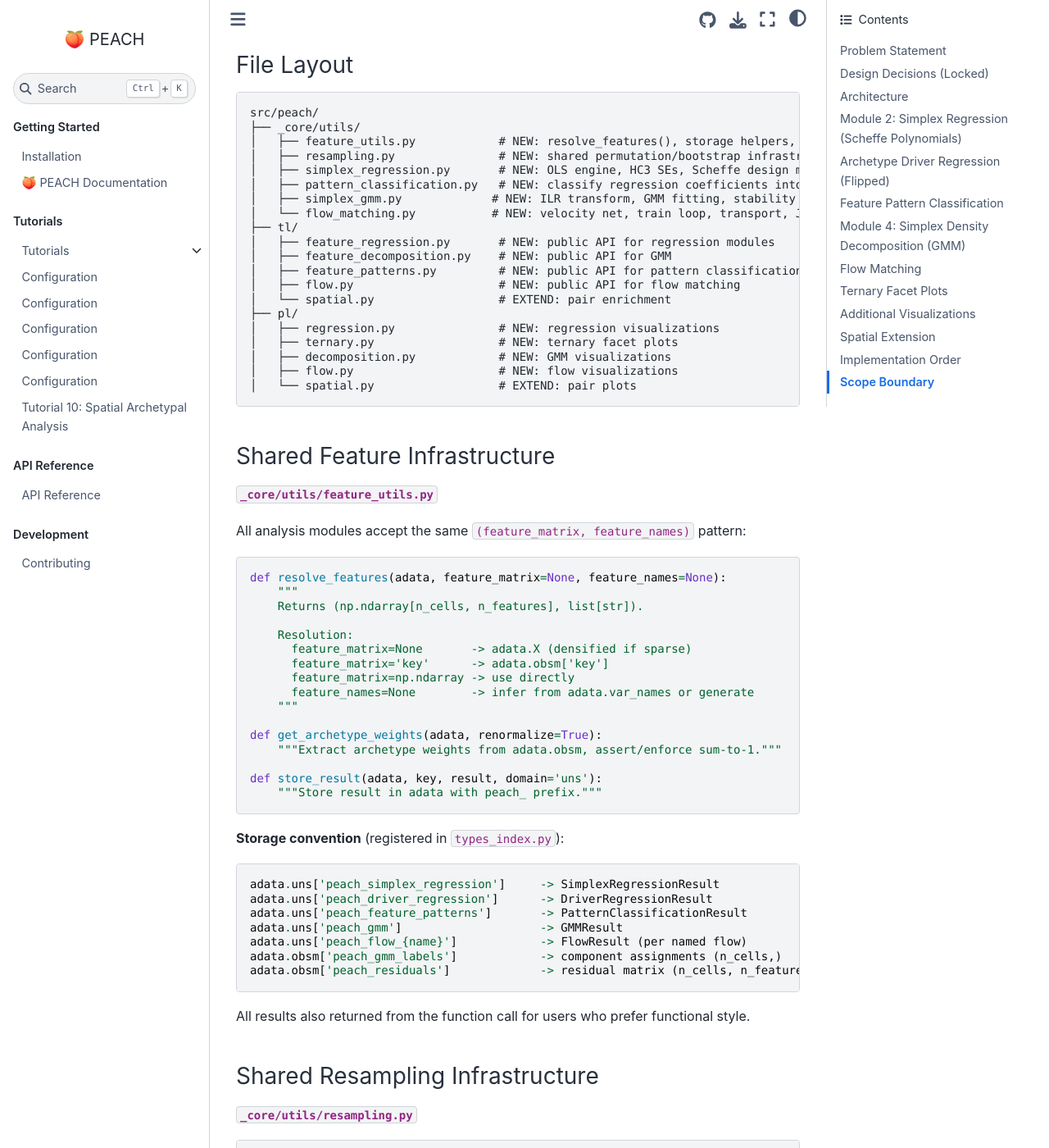
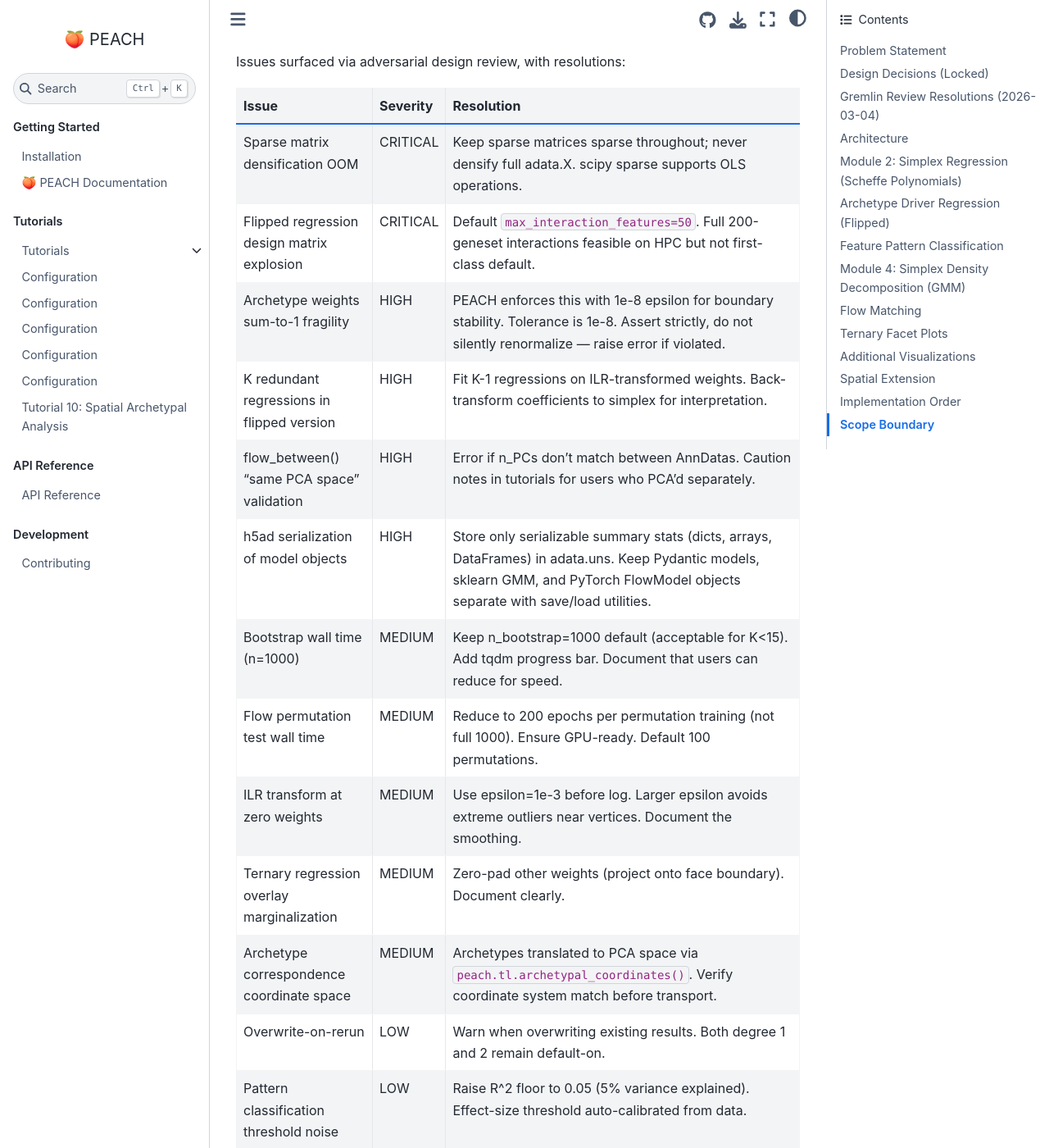
Before and after one commit to xhonkala/PEACH, a Sphinx documentation site: the page built from docs/plans/2026-03-04-v050-continuous-characterization-design.md, in a window 1280 px wide and 1400 px high, scrolled down 2275 px. Shown: the whole window at 82% size. Built offline with Sphinx 7.4.7 and the Sphinx Book theme 1.1.4, drawn with Linux system fonts in a browser that asks for light colours; pages that are not in the unit, such as notebooks, are missing from menus; some of the changed text lies outside the part shown.

Commit message:
Harden v0.5.0 design doc with gremlin review resolutions
13 issues addressed: sparse matrix handling (keep sparse, never densify),
flipped regression safeguards (max_interaction_features=50), strict weight
validation (1e-8 tolerance, no silent renormalization), ILR-based K-1
regressions for flipped version, h5ad serialization safety (model objects
stored separately), flow permutation reduced to 200 epochs, GMM ILR
epsilon=1e-3, pattern classification R^2 floor raised to 5%.

````diff
--- a/docs/plans/2026-03-04-v050-continuous-characterization-design.md
+++ b/docs/plans/2026-03-04-v050-continuous-characterization-design.md
@@ -1,6 +1,6 @@
 # PEACH v0.5.0 Design: Continuous Archetype Characterization + Cross-Condition Flow Matching
 
-**Status**: Design approved 2026-03-04
+**Status**: Design approved 2026-03-04, hardened via gremlin review 2026-03-04
 **Branch from**: `main` (commit 90e98ba)
 **Scope**: Simplex regression, pattern classification, flipped regression, GMM decomposition, flow matching, ternary visualization, spatial pair enrichment
 
@@ -40,6 +40,28 @@ v0.5.0 replaces this with:
 
 ---
 
+## Gremlin Review Resolutions (2026-03-04)
+
+Issues surfaced via adversarial design review, with resolutions:
+
+| Issue | Severity | Resolution |
+|-------|----------|------------|
+| Sparse matrix densification OOM | CRITICAL | Keep sparse matrices sparse throughout; never densify full adata.X. scipy sparse supports OLS operations. |
+| Flipped regression design matrix explosion | CRITICAL | Default `max_interaction_features=50`. Full 200-geneset interactions feasible on HPC but not first-class default. |
+| Archetype weights sum-to-1 fragility | HIGH | PEACH enforces this with 1e-8 epsilon for boundary stability. Tolerance is 1e-8. Assert strictly, do not silently renormalize — raise error if violated. |
+| K redundant regressions in flipped version | HIGH | Fit K-1 regressions on ILR-transformed weights. Back-transform coefficients to simplex for interpretation. |
+| flow_between() "same PCA space" validation | HIGH | Error if n_PCs don't match between AnnDatas. Caution notes in tutorials for users who PCA'd separately. |
+| h5ad serialization of model objects | HIGH | Store only serializable summary stats (dicts, arrays, DataFrames) in adata.uns. Keep Pydantic models, sklearn GMM, and PyTorch FlowModel objects separate with save/load utilities. |
+| Bootstrap wall time (n=1000) | MEDIUM | Keep n_bootstrap=1000 default (acceptable for K<15). Add tqdm progress bar. Document that users can reduce for speed. |
+| Flow permutation test wall time | MEDIUM | Reduce to 200 epochs per permutation training (not full 1000). Ensure GPU-ready. Default 100 permutations. |
+| ILR transform at zero weights | MEDIUM | Use epsilon=1e-3 before log. Larger epsilon avoids extreme outliers near vertices. Document the smoothing. |
+| Ternary regression overlay marginalization | MEDIUM | Zero-pad other weights (project onto face boundary). Document clearly. |
+| Archetype correspondence coordinate space | MEDIUM | Archetypes translated to PCA space via `peach.tl.archetypal_coordinates()`. Verify coordinate system match before transport. |
+| Overwrite-on-rerun | LOW | Warn when overwriting existing results. Both degree 1 and 2 remain default-on. |
+| Pattern classification threshold noise | LOW | Raise R^2 floor to 0.05 (5% variance explained). Effect-size threshold auto-calibrated from data. |
+
+---
+
 ## Architecture
 
 ### File Layout
@@ -76,35 +98,46 @@ All analysis modules accept the same `(feature_matrix, feature_names)` pattern:
 ```python
 def resolve_features(adata, feature_matrix=None, feature_names=None):
     """
-    Returns (np.ndarray[n_cells, n_features], list[str]).
+    Returns (matrix[n_cells, n_features], list[str]).
+    Matrix may be sparse (scipy.sparse) or dense (np.ndarray).
 
     Resolution:
-      feature_matrix=None       -> adata.X (densified if sparse)
+      feature_matrix=None       -> adata.X (kept sparse if sparse; never densified)
       feature_matrix='key'      -> adata.obsm['key']
       feature_matrix=np.ndarray -> use directly
       feature_names=None        -> infer from adata.var_names or generate
+
+    Downstream consumers must handle both sparse and dense inputs.
     """
 
-def get_archetype_weights(adata, renormalize=True):
-    """Extract archetype weights from adata.obsm, assert/enforce sum-to-1."""
+def get_archetype_weights(adata):
+    """Extract archetype weights from adata.obsm.
+    Assert sum-to-1 within 1e-8 tolerance (PEACH's boundary epsilon).
+    Raises ValueError if violated — never silently renormalizes."""
 
 def store_result(adata, key, result, domain='uns'):
-    """Store result in adata with peach_ prefix."""
+    """Store serializable summary in adata with peach_ prefix.
+    Warns (logging.warning) if overwriting existing results at the same key."""
 ```
 
 **Storage convention** (registered in `types_index.py`):
 
 ```
-adata.uns['peach_simplex_regression']     -> SimplexRegressionResult
-adata.uns['peach_driver_regression']      -> DriverRegressionResult
-adata.uns['peach_feature_patterns']       -> PatternClassificationResult
-adata.uns['peach_gmm']                    -> GMMResult
-adata.uns['peach_flow_{name}']            -> FlowResult (per named flow)
+adata.uns['peach_simplex_regression']     -> dict (serializable summary stats only)
+adata.uns['peach_driver_regression']      -> dict (serializable summary stats only)
+adata.uns['peach_feature_patterns']       -> dict (serializable summary stats only)
+adata.uns['peach_gmm']                    -> dict (serializable summary stats only)
+adata.uns['peach_flow_{name}']            -> dict (serializable summary stats only)
 adata.obsm['peach_gmm_labels']            -> component assignments (n_cells,)
 adata.obsm['peach_residuals']             -> residual matrix (n_cells, n_features)
 ```
 
-All results also returned from the function call for users who prefer functional style.
+**Serialization rule**: Only plain dicts, numpy arrays, and DataFrames go into adata.uns/obsm
+(h5ad-safe). Pydantic result objects, sklearn GMM models, and PyTorch FlowModel objects are
+returned from the function call and can be saved separately via `peach.io.save_model()` /
+`peach.io.load_model()` utilities. This prevents silent data loss on `adata.write()`.
+
+All results also returned from the function call as rich typed objects for users who prefer functional style.
 
 ### Shared Resampling Infrastructure
 
@@ -162,7 +195,7 @@ H_diag = np.sum((W @ WtW_inv) * W, axis=1)  # [n], O(np^2)
 # HC3: Var(beta) = (WtW)^-1 (Sigma_i w_i w_i^T * e_i^2 / (1 - h_ii)^2) (WtW)^-1
 ```
 
-**No-intercept assertion**: Assert `abs(weights.sum(axis=1) - 1.0).max() < 1e-6` or renormalize.
+**No-intercept assertion**: Assert `abs(weights.sum(axis=1) - 1.0).max() < 1e-8`. Raise ValueError if violated — PEACH enforces sum-to-1 with 1e-8 boundary epsilon, so any larger deviation indicates a bug upstream.
 
 **Multiple testing**: Global FDR (Benjamini-Hochberg) across all genes for the F-test. Per-gene FDR for coefficient-level t-tests.
 
@@ -171,7 +204,7 @@ H_diag = np.sum((W @ WtW_inv) * W, axis=1)  # [n], O(np^2)
 | Method | Default | Purpose |
 |--------|---------|---------|
 | HC3 SEs | On | Analytic coefficient uncertainty, heteroscedasticity-robust |
-| Bootstrap CIs | On (`n_bootstrap=1000`) | 95% CIs on each beta_k and beta_{jk} |
+| Bootstrap CIs | On (`n_bootstrap=1000`, with tqdm progress bar) | 95% CIs on each beta_k and beta_{jk}. Reduce n_bootstrap for speed if needed. |
 | Permutation test | Off (`permutation_test=False`) | Null distribution of R^2 for model significance |
 
 ### Public API
@@ -225,19 +258,21 @@ Standard simplex regression: weights predict features.
 Flipped: features predict weights.
 
 ```
-E[w_k] = alpha_k + Sigma_g gamma_kg * GS_g + Sigma_{g<h} gamma_k,gh * GS_g * GS_h
+E[ILR(w)_m] = alpha_m + Sigma_g gamma_mg * GS_g + Sigma_{g<h} gamma_m,gh * GS_g * GS_h
 ```
 
-- gamma_kg = how much geneset g contributes to archetype k membership
-- gamma_k,gh = joint effect of genesets g and h on archetype k (interaction driving specialization)
+- Fit K-1 regressions on ILR-transformed archetype weights (avoids redundancy from sum-to-1 constraint)
+- gamma_mg = how much geneset g contributes to ILR component m
+- gamma_m,gh = joint effect of genesets g and h on ILR component m
 - Intercept required (geneset scores are not compositional)
-- K separate OLS regressions (one per archetype weight)
+- Coefficients back-transformed to simplex space for biological interpretation:
+  gamma_kg (per-archetype) recovered via inverse ILR of the coefficient matrix
 
 ### Design Matrix Scaling
 
-With G genesets, the interaction design matrix has G-choose-2 columns. For G=50 pathways, that's 1,225 interaction terms — manageable. For G=200, it's 19,900 — still feasible for OLS but getting large. For G=2000+, interaction terms become impractical.
+With G genesets, the interaction design matrix has G-choose-2 columns. For G=50 pathways, that's 1,225 interaction terms — manageable. For G>50, the design matrix grows rapidly.
 
-**Safeguard**: If n_interactions > 5000, warn and suggest pre-filtering genesets or disabling interactions. The function should not silently build a 100k-column design matrix.
+**Safeguard**: Default `max_interaction_features=50`. Error if n_features exceeds this for degree=2. Full 200-geneset interactions are feasible in HPC contexts but not the default path — users must explicitly raise the limit.
 
 ### Public API
 
@@ -249,7 +284,7 @@ pc.tl.archetype_driver_regression(
     max_degree=2,               # 1 = main effects only, 2 = with interactions
     n_bootstrap=1000,
     robust_se=True,
-    max_interaction_features=200,  # safeguard: error if n_features exceeds this for degree=2
+    max_interaction_features=50,   # safeguard: error if n_features exceeds this for degree=2; raise for HPC
     copy=False,
 )
 # Returns: DriverRegressionResult (stored in adata.uns['peach_driver_regression'])
@@ -257,12 +292,14 @@ pc.tl.archetype_driver_regression(
 
 ### Key Outputs (DriverRegressionResult)
 
-Per archetype:
-- `main_coefficients`: [K x n_features] — gamma_kg values
-- `interaction_coefficients`: [K x n_features-choose-2] — gamma_k,gh values
-- `main_pvalues`, `interaction_pvalues`: significance
-- `main_ci_lower`, `main_ci_upper`: bootstrap CIs
-- `r_squared`: per-archetype R^2 (how well genesets explain this archetype's weight)
+Per ILR component (K-1 regressions) + back-transformed to per-archetype:
+- `main_coefficients_ilr`: [(K-1) x n_features] — raw ILR-space coefficients
+- `main_coefficients`: [K x n_features] — back-transformed to simplex (gamma_kg per archetype)
+- `interaction_coefficients_ilr`: [(K-1) x n_features-choose-2]
+- `interaction_coefficients`: [K x n_features-choose-2] — back-transformed
+- `main_pvalues`, `interaction_pvalues`: significance (computed in ILR space)
+- `main_ci_lower`, `main_ci_upper`: bootstrap CIs (back-transformed)
+- `r_squared`: per-ILR-component R^2 (K-1 values)
 
 ---
 
@@ -287,7 +324,7 @@ Interpretation layer on simplex regression coefficients. No new statistical test
 ### Classification Logic
 
 Rule-based on coefficient magnitudes, significance, and R^2 thresholds:
-1. If R^2 < threshold (default 0.01) -> flat
+1. If R^2 < threshold (default 0.05) -> flat
 2. If max(beta_k) - min(beta_k) < effect_threshold AND no significant interactions -> flat
 3. If any significant interaction terms -> ridge or valley (by sign)
 4. Count how many beta_k are significantly above the mean -> exclusive (1), gradient (1 dominant + others), shared (2+), antagonistic (high spread)
@@ -300,7 +337,7 @@ Each feature gets a primary classification + confidence score + detailed breakdo
 pc.tl.classify_feature_patterns(
     adata,
     regression_result=None,     # default: read from adata.uns['peach_simplex_regression']
-    r2_threshold=0.01,
+    r2_threshold=0.05,          # 5% variance explained minimum
     significance_threshold=0.05,
     effect_size_threshold=None, # auto-calibrated from data if None
 )
@@ -338,7 +375,9 @@ pc.tl.archetype_summary(
 
 1. **ILR transform**: Archetype weights (simplex) -> unconstrained R^{K-1} via isometric log-ratio
    - Helmert sub-composition basis (choice doesn't matter for full-covariance GMM — rotation-invariant)
-   - Handle zeros: add small epsilon before log (standard compositional data practice)
+   - Handle zeros: add epsilon=1e-3 before log, then renormalize. Larger epsilon avoids
+     extreme outliers near vertices (log(1e-10) ≈ -23 would distort GMM fitting). Document
+     that this smooths vertex-adjacent cells slightly.
 
 2. **GMM fitting**: sklearn GaussianMixture on ILR-transformed weights
    - Fit for n_components = K through K_max (default: 3K)
@@ -483,7 +522,13 @@ pc.tl.flow_between(
 - `flows`: dict of {(source_label, target_label): FlowWithinResult}
 - `archetype_correspondence`: dict of {(src, tgt): np.ndarray[K_src x K_tgt]} — soft mapping
 
-**Archetype correspondence**: For each pair, transport source archetype positions (from `adata.uns['peach_results']`) through the learned flow, compute normalized inverse-distance to target archetypes.
+**Input validation**: Error if `n_PCs` (shape of obsm[pca_key]) differs between AnnDatas. Tutorials
+should caution that all inputs must share the same PCA embedding (computed on the combined dataset
+before splitting by condition).
+
+**Archetype correspondence**: For each pair, extract archetype positions in PCA space via
+`peach.tl.archetypal_coordinates()`, transport source archetype positions through the learned flow,
+compute normalized inverse-distance to target archetypes → soft K_src × K_tgt mapping.
 
 ### flow_gene_alignment()
 
@@ -531,7 +576,9 @@ pc.tl.flow_significance(
 # Returns: p_value, observed_stat, null_distribution
 ```
 
-Permutes condition labels, retrains flow per permutation, compares observed MMD improvement against null. Default 100 permutations (not 1000) because each requires full training.
+Permutes condition labels, retrains flow per permutation (200 epochs per permutation, not full 1000),
+compares observed MMD improvement against null. Default 100 permutations. Ensure GPU-ready via
+`device` parameter propagation. Total cost: 100 × 200 = 20k epochs (vs 1k for a single full training).
 
 ---
 
@@ -569,7 +616,10 @@ pc.pl.ternary_facet_grid(
 
 ### Visualization Options
 
-The `regression_overlay=True` option plots the Scheffe polynomial predicted surface as contour lines on top of the cell scatter. This directly connects Module 2 output to the ternary visualization.
+The `regression_overlay=True` option plots the Scheffe polynomial predicted surface as contour lines
+on top of the cell scatter. Uses zero-padding for other archetype weights (projects onto the 3-face
+boundary where all other weights are zero). Document clearly that this shows the conditional
+prediction at the face boundary, not a marginal over the full simplex.
 
 ---
 
````
